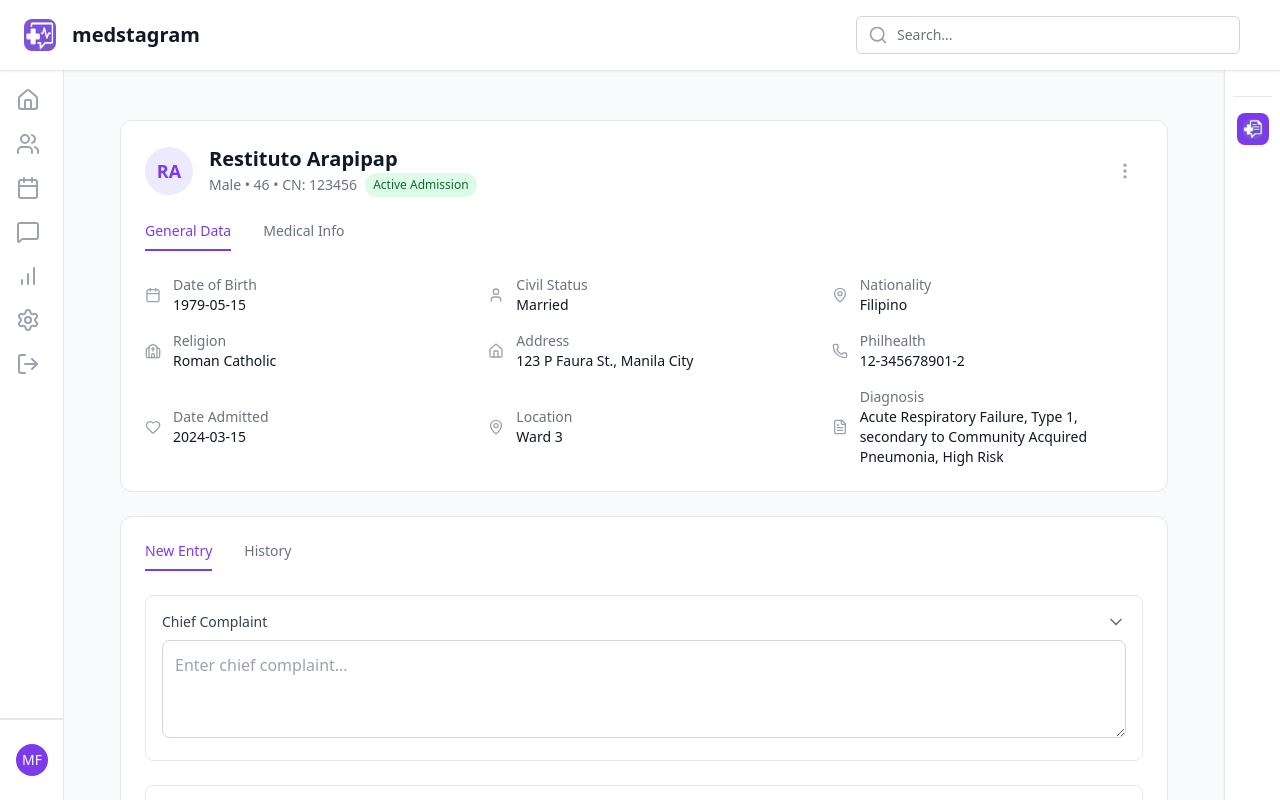
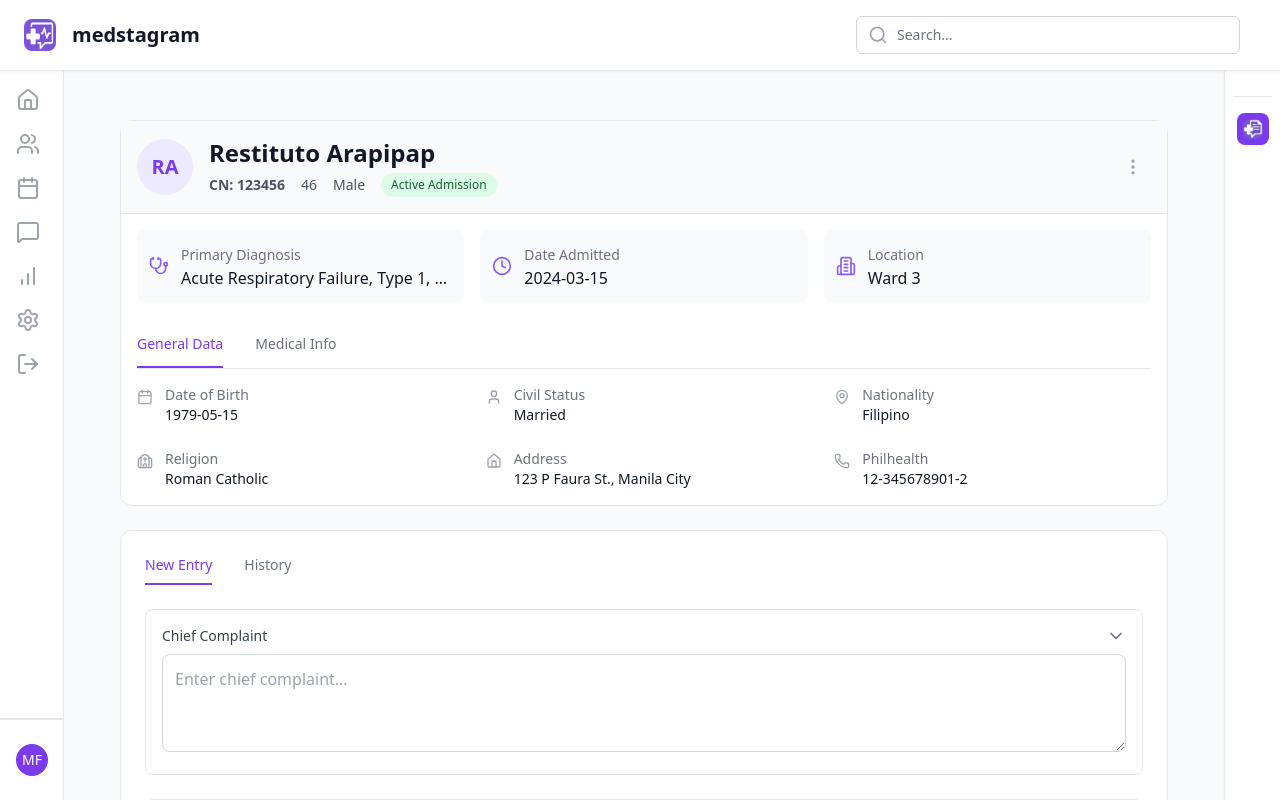
Before and after one commit to mfranco1/medstagram, a React (Vite) app in the folder frontend/: page /soap/1 in a window 1280 px wide. Shown: the top 800 px of the page. Built offline with nearby package versions, Linux system fonts and the light colour scheme.

Commit message:
mod: improve patient info card ui

```diff
--- a/frontend/src/components/patient/PatientInfoCard.tsx
+++ b/frontend/src/components/patient/PatientInfoCard.tsx
@@ -1,4 +1,4 @@
-import { Calendar, User, MapPin, Church, Home, Phone, Heart, FileText, MoreVertical, Trash2, Edit2 } from 'lucide-react'
+import { Calendar, User, MapPin, Church, Home, Phone, Heart, FileText, MoreVertical, Trash2, Edit2, AlertCircle, Stethoscope, Clock, Building2 } from 'lucide-react'
 import { useState } from 'react'
 import { useNavigate } from 'react-router-dom'
 import type { Patient } from '../../pages/PatientsPage'
@@ -52,21 +52,29 @@ export function PatientInfoCard({ activeTab, setActiveTab, patient, onDelete, on
   const ageDisplay = formatAge(calculateAge(patient.dateOfBirth))
 
   return (
-    <div className="bg-white rounded-xl border border-gray-200 p-6 mb-6">
-      <div className="flex items-center justify-between mb-6">
+    <div className="bg-white rounded-xl border border-gray-200 mb-6">
+      {/* Critical Information Header */}
+      <div className="bg-gray-50 border-b border-gray-200 p-4">
+        <div className="flex items-center justify-between">
           <div className="flex items-center space-x-4">
-          <div className="w-12 h-12 bg-violet-100 rounded-full flex items-center justify-center">
-            <span className="text-lg font-semibold text-violet-600">
+            <div className="w-14 h-14 bg-violet-100 rounded-full flex items-center justify-center">
+              <span className="text-xl font-semibold text-violet-600">
                 {getInitials(patient.name)}
               </span>
             </div>
             <div>
-            <h2 className="text-xl font-semibold text-gray-900">{patient.name}</h2>
-            <div className="flex items-center space-x-2">
-              <span className="text-sm text-gray-500">
-                {patient.gender} • {ageDisplay} • CN: {patient.caseNumber}
+              <h2 className="text-2xl font-semibold text-gray-900">{patient.name}</h2>
+              <div className="flex items-center space-x-4 mt-1">
+                <span className="text-sm font-semibold text-gray-600">
+                  CN: {patient.caseNumber}
                 </span>
-              <span className={`px-2 py-1 text-xs rounded-full font-medium ${STATUS_COLORS[patient.status]}`}>
+                <span className="text-sm text-gray-600">
+                  {ageDisplay}
+                </span>
+                <span className="text-sm text-gray-600">
+                  {patient.gender}
+                </span>
+                <span className={`px-2.5 py-1 text-xs rounded-full font-medium ${STATUS_COLORS[patient.status]}`}>
                   {patient.status}
                 </span>
               </div>
@@ -107,11 +115,41 @@ export function PatientInfoCard({ activeTab, setActiveTab, patient, onDelete, on
             )}
           </div>
         </div>
+      </div>
+
+      {/* Medical Status Section */}
+      <div className="p-4 border-gray-200">
+        <div className="grid grid-cols-3 gap-4">
+          <div className="flex items-center space-x-3 p-3 bg-gray-50 rounded-lg">
+            <Stethoscope className="w-5 h-5 text-violet-500 flex-shrink-0" />
+            <div className="min-w-0">
+              <span className="text-sm text-gray-500">Primary Diagnosis</span>
+              <p className="font-medium text-gray-900 truncate">{patient.diagnosis || 'Not specified'}</p>
+            </div>
+          </div>
+          <div className="flex items-center space-x-3 p-3 bg-gray-50 rounded-lg">
+            <Clock className="w-5 h-5 text-violet-500 flex-shrink-0" />
+            <div className="min-w-0">
+              <span className="text-sm text-gray-500">Date Admitted</span>
+              <p className="font-medium text-gray-900">{patient.dateAdmitted}</p>
+            </div>
+          </div>
+          <div className="flex items-center space-x-3 p-3 bg-gray-50 rounded-lg">
+            <Building2 className="w-5 h-5 text-violet-500 flex-shrink-0" />
+            <div className="min-w-0">
+              <span className="text-sm text-gray-500">Location</span>
+              <p className="font-medium text-gray-900">{patient.location || 'Not specified'}</p>
+            </div>
+          </div>
+        </div>
+      </div>
+
       {/* Tabs */}
-      <div className="flex space-x-8 mb-6">
+      <div className="px-4 pt-4">
+        <div className="flex space-x-8 border-b border-gray-200">
           <button
             onClick={() => setActiveTab('general')}
-          className={`pb-2 text-sm font-medium border-b-2 transition-colors ${
+            className={`pb-3 text-sm font-medium border-b-2 transition-colors ${
               activeTab === 'general'
                 ? 'border-violet-600 text-violet-600'
                 : 'border-transparent text-gray-500 hover:text-gray-700'
@@ -121,7 +159,7 @@ export function PatientInfoCard({ activeTab, setActiveTab, patient, onDelete, on
           </button>
           <button
             onClick={() => setActiveTab('medical')}
-          className={`pb-2 text-sm font-medium border-b-2 transition-colors ${
+            className={`pb-3 text-sm font-medium border-b-2 transition-colors ${
               activeTab === 'medical'
                 ? 'border-violet-600 text-violet-600'
                 : 'border-transparent text-gray-500 hover:text-gray-700'
@@ -130,69 +168,52 @@ export function PatientInfoCard({ activeTab, setActiveTab, patient, onDelete, on
             Medical Info
           </button>
         </div>
+      </div>
+
       {/* Patient Info Grid */}
-      <div className="grid grid-cols-3 gap-x-8 gap-y-4 text-sm">
-        <div className="flex items-center space-x-3">
-          <Calendar className="w-4 h-4 text-gray-400 flex-shrink-0" />
+      <div className="p-4">
+        <div className="grid grid-cols-3 gap-x-8 gap-y-6 text-sm">
+          <div className="flex items-start space-x-3">
+            <Calendar className="w-4 h-4 text-gray-400 flex-shrink-0 mt-1" />
             <div className="min-w-0">
               <span className="text-gray-500">Date of Birth</span>
               <p className="font-medium text-gray-900">{patient.dateOfBirth}</p>
             </div>
           </div>
-        <div className="flex items-center space-x-3">
-          <User className="w-4 h-4 text-gray-400 flex-shrink-0" />
+          <div className="flex items-start space-x-3">
+            <User className="w-4 h-4 text-gray-400 flex-shrink-0 mt-1" />
             <div className="min-w-0">
               <span className="text-gray-500">Civil Status</span>
               <p className="font-medium text-gray-900">{patient.civilStatus}</p>
             </div>
           </div>
-        <div className="flex items-center space-x-3">
-          <MapPin className="w-4 h-4 text-gray-400 flex-shrink-0" />
+          <div className="flex items-start space-x-3">
+            <MapPin className="w-4 h-4 text-gray-400 flex-shrink-0 mt-1" />
             <div className="min-w-0">
               <span className="text-gray-500">Nationality</span>
               <p className="font-medium text-gray-900">{patient.nationality}</p>
             </div>
           </div>
-        <div className="flex items-center space-x-3">
-          <Church className="w-4 h-4 text-gray-400 flex-shrink-0" />
+          <div className="flex items-start space-x-3">
+            <Church className="w-4 h-4 text-gray-400 flex-shrink-0 mt-1" />
             <div className="min-w-0">
               <span className="text-gray-500">Religion</span>
               <p className="font-medium text-gray-900">{patient.religion}</p>
             </div>
           </div>
-        <div className="flex items-center space-x-3">
-          <Home className="w-4 h-4 text-gray-400 flex-shrink-0" />
+          <div className="flex items-start space-x-3">
+            <Home className="w-4 h-4 text-gray-400 flex-shrink-0 mt-1" />
             <div className="min-w-0">
               <span className="text-gray-500">Address</span>
               <p className="font-medium text-gray-900">{patient.address}</p>
             </div>
           </div>
-        <div className="flex items-center space-x-3">
-          <Phone className="w-4 h-4 text-gray-400 flex-shrink-0" />
+          <div className="flex items-start space-x-3">
+            <Phone className="w-4 h-4 text-gray-400 flex-shrink-0 mt-1" />
             <div className="min-w-0">
               <span className="text-gray-500">Philhealth</span>
-            <p className="font-medium text-gray-900">{patient.philhealth}</p>
+              <p className="font-medium text-gray-900">{patient.philhealth || 'Not specified'}</p>
             </div>
-        </div>
-        <div className="flex items-center space-x-3">
-          <Heart className="w-4 h-4 text-gray-400 flex-shrink-0" />
-          <div className="min-w-0">
-            <span className="text-gray-500">Date Admitted</span>
-            <p className="font-medium text-gray-900">{patient.dateAdmitted}</p>
-          </div>
-        </div>
-        <div className="flex items-center space-x-3">
-          <MapPin className="w-4 h-4 text-gray-400 flex-shrink-0" />
-          <div className="min-w-0">
-            <span className="text-gray-500">Location</span>
-            <p className="font-medium text-gray-900">{patient.location}</p>
-          </div>
-        </div>
-        <div className="flex items-center space-x-3">
-          <FileText className="w-4 h-4 text-gray-400 flex-shrink-0" />
-          <div className="min-w-0">
-            <span className="text-gray-500">Diagnosis</span>
-            <p className="font-medium text-gray-900">{patient.diagnosis}</p>
           </div>
         </div>
       </div>
```
Lines whose indentation alone changed are shown as unchanged.
